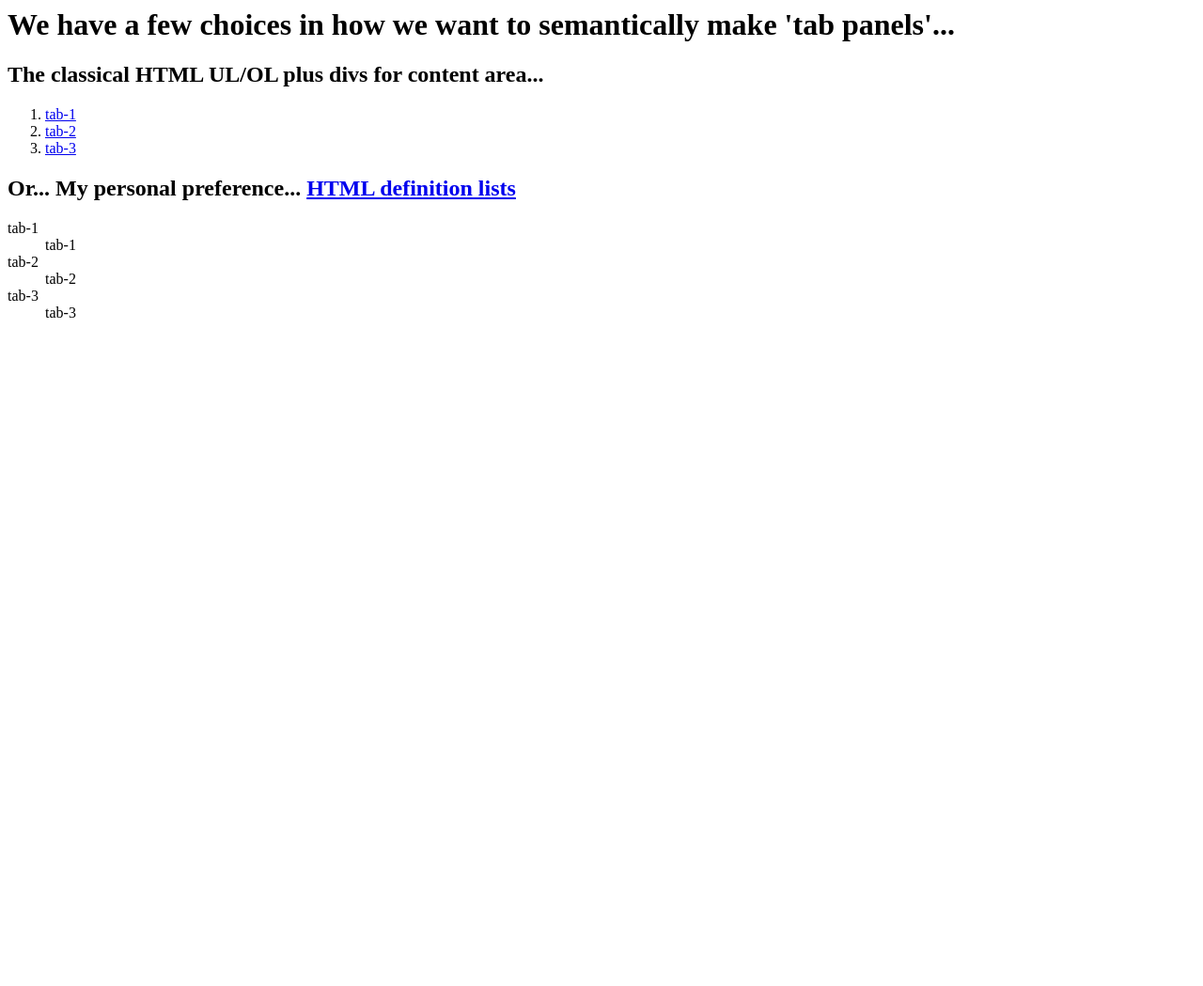
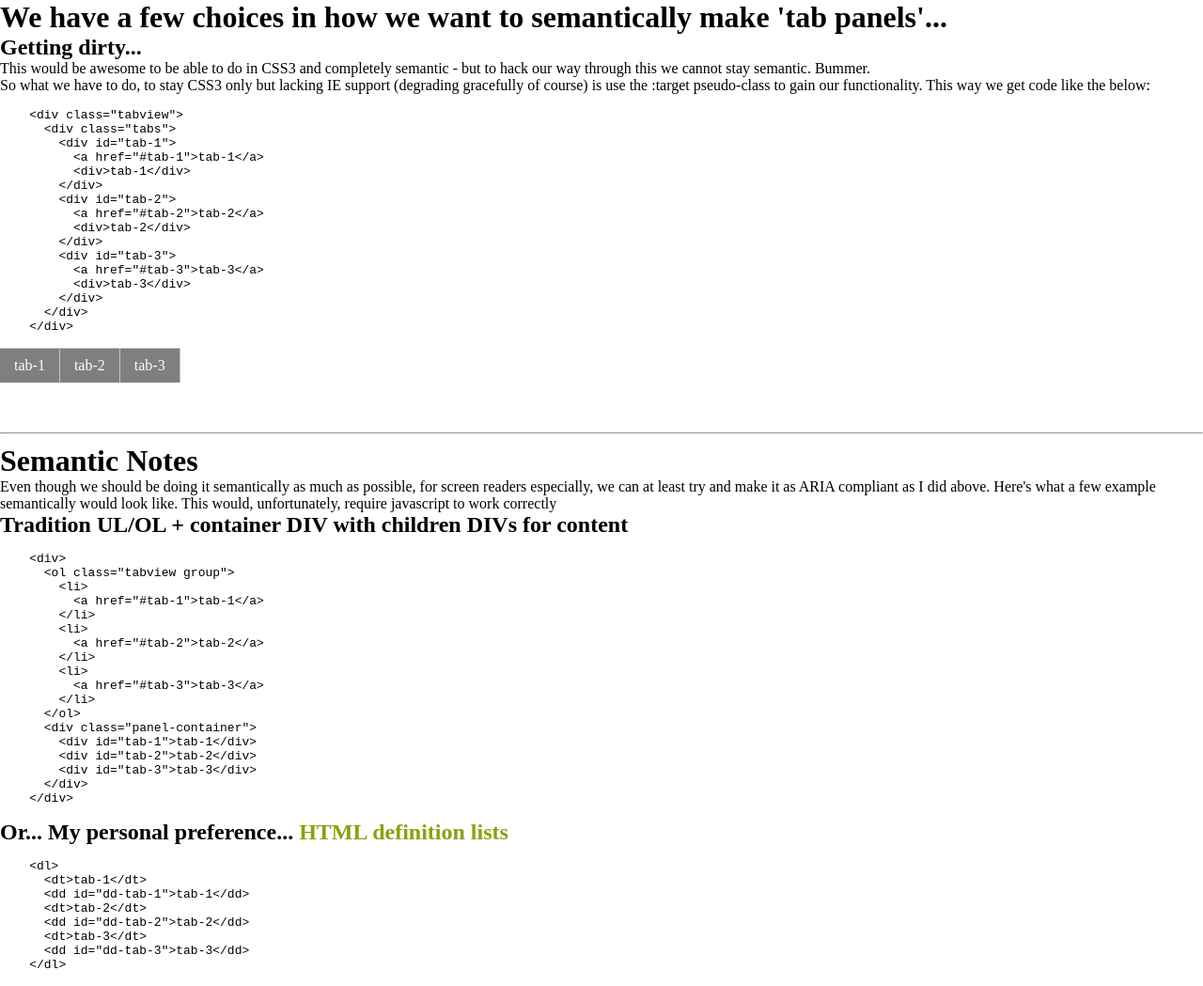
Before and after one commit to chrisgeo/threepanel, a plain HTML site: page index.html in a window 1280 px wide. Shown: the whole page at 94% size. Before the commit the page ends 800 px from the top, so only its background shows below. Drawn offline with Linux system fonts and the light colour scheme.

Commit message:
Major revisions

```diff
--- a/index.html
+++ b/index.html
@@ -2,34 +2,154 @@
 <html>
   <head>
     <!-- eventually add anything relavant here -->
+    <style type="text/css">
+      * {
+        margin: 0;
+        padding: 0;
+      }
+      a, a:link, a:visited, a:active {
+        text-decoration: none;
+        color: rgb(142, 159, 13);
+      }
+
+      .tabs {
+        line-height: 1em;
+        min-height: 5em;
+        position: relative;
+        z-index: 0;/*reset to zero so it's always behind the selection/content*/
+      }
+
+      .tabs > div {
+        display: inline;
+      }
+
+      .tabs a {
+        border: 1px solid rgb(198, 198, 188);
+        border-bottom: 0 none;
+      }
+
+      .tabs > div > a {
+        display: block;
+        float: left;
+        position: relative;
+        margin-left: -1px;
+        padding: 10px 15px 10px 15px;
+      }
+
+      .tabs > div:not(:target) > a {
+        background: rgba(0,0,0, 0.5) repeat scroll 0 0;
+        color: rgb(255,255,255);
+      }
+
+      .tabs div:target a {
+        color: rgb(198, 198, 188);
+        background-color: #fff;
+        z-index: 3;
+        /*padding-bottom: 11px; //chrome hack */
+      }
+
+      .tabs div div {
+        bottom: 0;
+        left: 0;
+        right: 0;
+        top: 36px;
+        z-index: -2;
+      }
+
+      .tabs > div:not(:target) > div {
+        position: absolute;
+        display: none;
+      }
+
+      .tabs > div:target > div {
+        position: absolute;
+        z-index: 1;
+        border: 1px solid rgb(198, 198, 188);
+        padding: 10px;
+      }
+
+      hr {
+        margin: 10px 0 10px 0;
+      }
+    </style>
   </head>
   <body>
     <h1>We have a few choices in how we want to semantically make 'tab panels'...</h1>
-    <h2>The classical HTML UL/OL plus divs for content area...</h2>
-    <ol class="tabview">
-      <li>
-        <a href="#tab-1">tab-1</a>
-      </li>
-      <li>
-        <a href="#tab-2">tab-2</a>
-      </li>
-      <li>
-        <a href="#tab-3">tab-3</a>
-      </li>
-    </ol>
-    <div class="panel-container">
-      <div id="tab-1"></div>
-      <div id="tab-2"></div>
-      <div id="tab-3"></div>
+    <h2>Getting dirty...</h2>
+    <p>
+    This would be awesome to be able to do in CSS3 and completely semantic - but to hack our way through this we cannot stay semantic. Bummer.
+    <br />
+    So what we have to do, to stay CSS3 only but lacking IE support (degrading gracefully of course) is use the :target pseudo-class to gain our functionality.
+    This way we get code like the below:
+    </p>
+    <pre><code>
+    &lt;div class="tabview"&gt;
+      &lt;div class="tabs"&gt;
+        &lt;div id="tab-1"&gt;
+          &lt;a href="#tab-1"&gt;tab-1&lt;/a&gt;
+          &lt;div&gt;tab-1&lt;/div&gt;
+        &lt;/div&gt;
+        &lt;div id="tab-2"&gt;
+          &lt;a href="#tab-2"&gt;tab-2&lt;/a&gt;
+          &lt;div&gt;tab-2&lt;/div&gt;
+        &lt;/div&gt;
+        &lt;div id="tab-3"&gt;
+          &lt;a href="#tab-3"&gt;tab-3&lt;/a&gt;
+          &lt;div&gt;tab-3&lt;/div&gt;
+        &lt;/div&gt;
+      &lt;/div&gt;
+    &lt;/div&gt;
+    </code></pre>
+    <div class="tabview">
+      <div class="tabs">
+        <div id="tab-1">
+          <a href="#tab-1">tab-1</a>
+          <div>tab-1</div>
+        </div>
+        <div id="tab-2">
+          <a href="#tab-2">tab-2</a>
+          <div>tab-2</div>
+        </div>
+        <div id="tab-3">
+          <a href="#tab-3">tab-3</a>
+          <div>tab-3</div>
+        </div>
+      </div>
     </div>
+    <hr />
+    <h1>Semantic Notes</h1>
+    <p>Even though we should be doing it semantically as much as possible, for screen readers especially, we can at least try and make it as ARIA compliant as I did above. Here's what a few example semantically would look like. This would, unfortunately, require javascript to work correctly</p>
+    <h2>Tradition UL/OL + container DIV with children DIVs for content</h2>
+    <pre><code>
+    &lt;div&gt;
+      &lt;ol class="tabview group"&gt;
+        &lt;li&gt;
+          &lt;a href="#tab-1"&gt;tab-1&lt;/a&gt;
+        &lt;/li&gt;
+        &lt;li&gt;
+          &lt;a href="#tab-2"&gt;tab-2&lt;/a&gt;
+        &lt;/li&gt;
+        &lt;li&gt;
+          &lt;a href="#tab-3"&gt;tab-3&lt;/a&gt;
+        &lt;/li&gt;
+      &lt;/ol&gt;
+      &lt;div class="panel-container"&gt;
+        &lt;div id="tab-1"&gt;tab-1&lt;/div&gt;
+        &lt;div id="tab-2"&gt;tab-2&lt;/div&gt;
+        &lt;div id="tab-3"&gt;tab-3&lt;/div&gt;
+      &lt;/div&gt;
+    &lt;/div&gt;
+    </code></pre>
     <h2>Or... My personal preference... <a href="http://www.w3.org/TR/html401/struct/lists.html#h-10.3" accesskey="s">HTML definition lists</a></h2>
-    <dl>
-      <dt>tab-1</dt>
-      <dd id="dd-tab-1">tab-1</dd>
-      <dt>tab-2</dt>
-      <dd id="dd-tab-2">tab-2</dd>
-      <dt>tab-3</dt>
-      <dd id="dd-tab-3">tab-3</dd>
-    </dl>
+    <pre><code>
+    &lt;dl&gt;
+      &lt;dt&gt;tab-1&lt;/dt&gt;
+      &lt;dd id="dd-tab-1"&gt;tab-1&lt;/dd&gt;
+      &lt;dt&gt;tab-2&lt;/dt&gt;
+      &lt;dd id="dd-tab-2"&gt;tab-2&lt;/dd&gt;
+      &lt;dt&gt;tab-3&lt;/dt&gt;
+      &lt;dd id="dd-tab-3"&gt;tab-3&lt;/dd&gt;
+    &lt;/dl&gt;
+    </code></pre>
   </body>
 </html>
```
